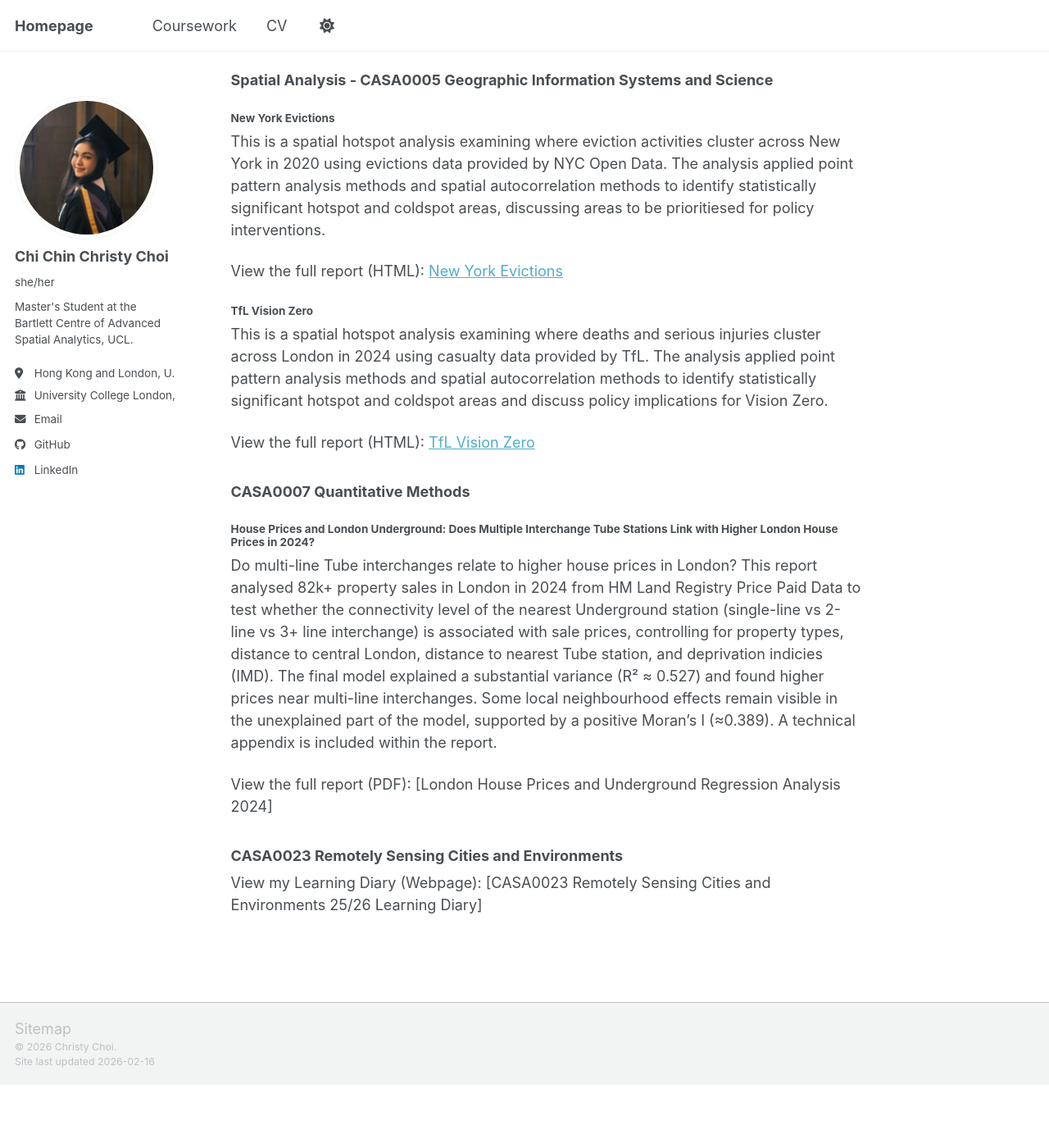
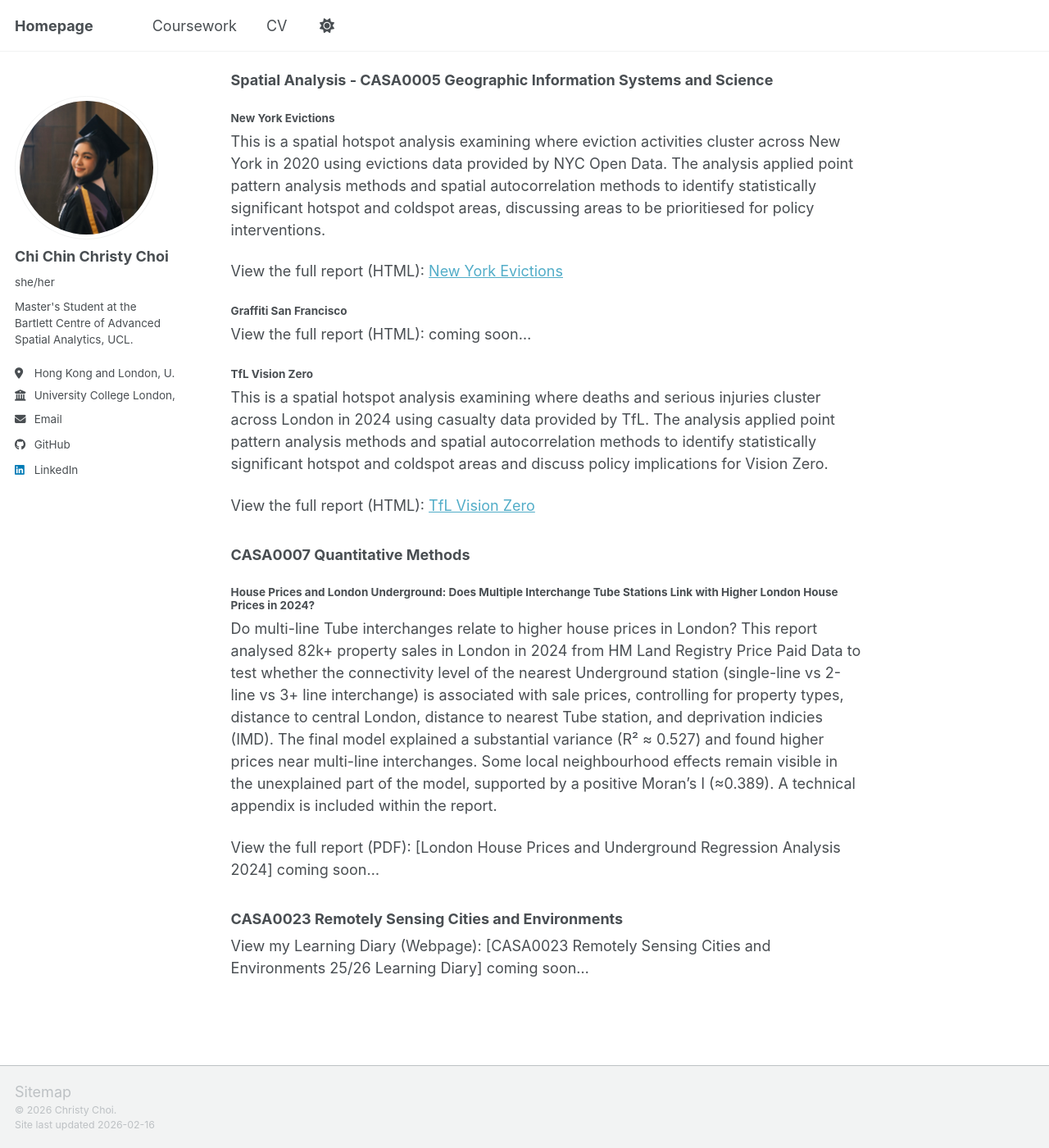
Before and after one commit to christychoicc/christychoicc.github.io, a Jekyll site: the page built from _pages/coursework.md, in a window 1280 px wide and 1400 px high, scrolled down 174 px. Shown: the whole window at 82% size. Built offline with Jekyll 4.4.1, drawn with Linux system fonts in a browser that asks for light colours; a script bundle is joined from its source files by our own code; library files that are not in the unit come from our copies; before the commit the page ends 1497 px from its top, so only the background shows below that.

Commit message:
Update coursework with new reports and availability status
Added sections for Graffiti San Francisco and updated report availability for House Prices and London Underground.

```diff
--- a/_pages/coursework.md
+++ b/_pages/coursework.md
@@ -14,6 +14,9 @@ This is a spatial hotspot analysis examining where eviction activities cluster a
 
 View the full report (HTML): [New York Evictions](https://christychoicc.github.io/coursework/New-York-Evictions.html)
 
+#### Graffiti San Francisco
+View the full report (HTML): coming soon...
+
 #### TfL Vision Zero
 This is a spatial hotspot analysis examining where deaths and serious injuries cluster across London in 2024 using casualty data provided by TfL. The analysis applied point pattern analysis methods and spatial autocorrelation methods to identify statistically significant hotspot and coldspot areas and discuss policy implications for Vision Zero.
 
@@ -24,8 +27,8 @@ View the full report (HTML): [TfL Vision Zero](https://christychoicc.github.io/c
 #### House Prices and London Underground: Does Multiple Interchange Tube Stations Link with Higher London House Prices in 2024?
 Do multi-line Tube interchanges relate to higher house prices in London? This report analysed 82k+ property sales in London in 2024 from HM Land Registry Price Paid Data to test whether the connectivity level of the nearest Underground station (single-line vs 2-line vs 3+ line interchange) is associated with sale prices, controlling for property types, distance to central London, distance to nearest Tube station, and deprivation indicies (IMD). The final model explained a substantial variance (R² ≈ 0.527) and found higher prices near multi-line interchanges. Some local neighbourhood effects remain visible in the unexplained part of the model, supported by a positive Moran’s I (≈0.389). A technical appendix is included within the report.
 
-View the full report (PDF): [London House Prices and Underground Regression Analysis 2024]
+View the full report (PDF): [London House Prices and Underground Regression Analysis 2024] coming soon...
 
 
 ### CASA0023 Remotely Sensing Cities and Environments
-View my Learning Diary (Webpage): [CASA0023 Remotely Sensing Cities and Environments 25/26 Learning Diary]
+View my Learning Diary (Webpage): [CASA0023 Remotely Sensing Cities and Environments 25/26 Learning Diary] coming soon...
```
